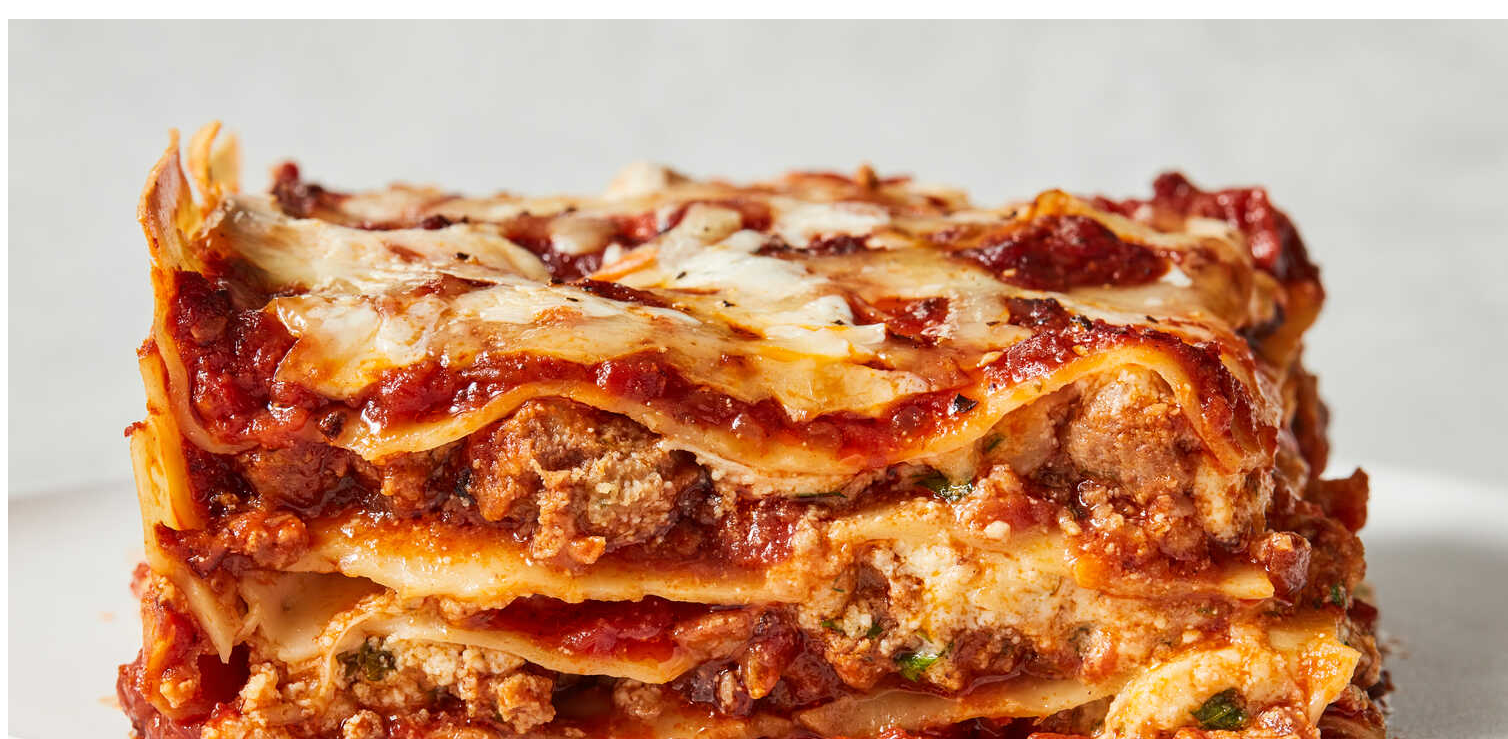
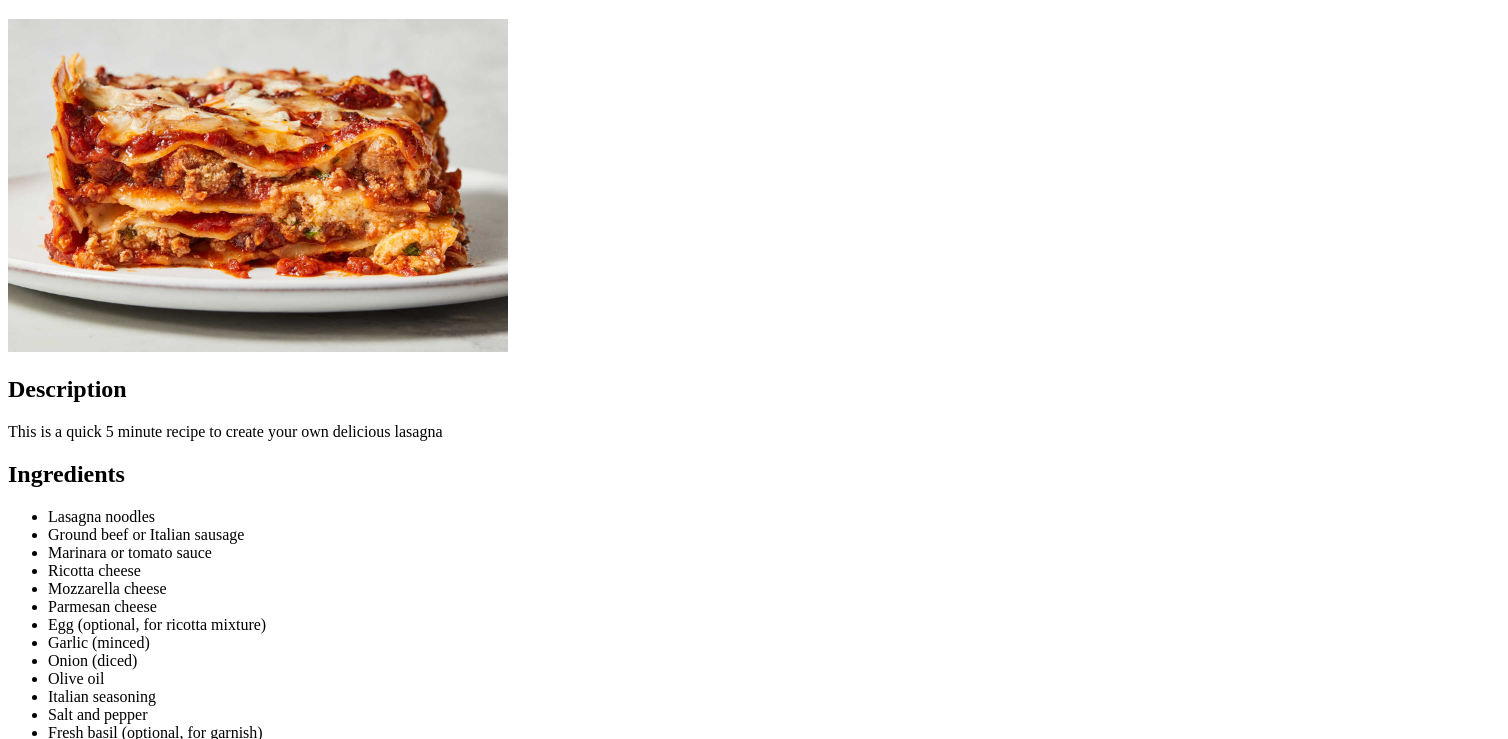
Before and after one commit to fadzlank/odin-recipes, a plain HTML site: page recipes/lasagna.html in a window 1280 px wide. Shown: the part 61-800 px from the top of the page, 1508 px wide, since content can reach past the window. Drawn offline with Linux system fonts and the light colour scheme.

Commit message:
ADJUSTED IMAGE WIDTH FOR RECIPE PAGE
Previously image in lasagna recipe page did not fit properly.
Adjusted by adding attribute width=500 in img tag.
Will maintain the same for all other recipes.

```diff
--- a/recipes/lasagna.html
+++ b/recipes/lasagna.html
@@ -6,7 +6,7 @@
 </head>
 <body>
     <h1>Lasagna</h1>
-    <img src="../images/lasagna.jpg" >
+    <img src="../images/lasagna.jpg" width="500">
     <h2>Description</h2>
     <p>This is a quick 5 minute recipe to create your own delicious lasagna</p>
     <h2>Ingredients</h2>
```
